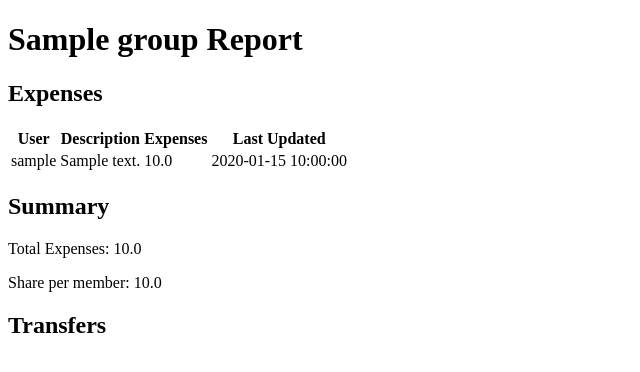
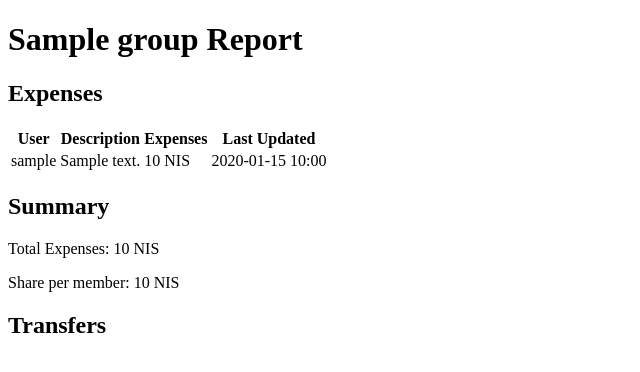
Before and after one commit to ayael01/champay, a Flask app: page /group_report/1 in a window 1280 px wide. Shown: the top 372 px of the page, without its empty margins (0-640 px from the left). Run offline with Flask 3, Linux system fonts and the light colour scheme; tables that the repository leaves empty hold one stand-in row (values such as "Sample post").

Commit message:
Fix report

```diff
--- a/app.py
+++ b/app.py
@@ -158,11 +158,12 @@ def generate_group_report(group, group_expenses):
 
     for expense in group_expenses:
         expense_owner = User.query.filter_by(id=expense.user_id).first()
+        formatted_last_updated = expense.last_updated.strftime('%Y-%m-%d %H:%M')
         group_expenses_list.append({
             "user": expense_owner,
             "description": expense.description,
             "amount": expense.amount,  # Include amount directly
-            "last_updated": expense.last_updated
+            "last_updated": formatted_last_updated
         })
 
 
--- a/templates/group_report_template.html
+++ b/templates/group_report_template.html
@@ -24,7 +24,7 @@
             <tr>
                 <td>{{ expense.user.username }}</td>
                 <td>{{ expense.description }}</td>
-                <td>{{ expense.amount }}</td>
+                <td>{{ expense.amount|int }} NIS</td>
                 <td>{{ expense.last_updated }}</td>
             </tr>
             {% endfor %}
@@ -32,13 +32,13 @@
     </table>
 
     <h2>Summary</h2>
-    <p>Total Expenses: {{ total_expenses }}</p>
-    <p>Share per member: {{ share }}</p>
+    <p>Total Expenses: {{ total_expenses|int }} NIS</p>
+    <p>Share per member: {{ share|int }} NIS</p>
 
     <h2>Transfers</h2>
     <ul>
         {% for debtor, creditor, amount in transfers %}
-        <li>{{ debtor }} should transfer {{ amount }} to {{ creditor }}</li>
+        <li>{{ debtor }} should transfer {{ amount|int }} NIS to {{ creditor }}</li>
         {% endfor %}
     </ul>
 </body>
```
